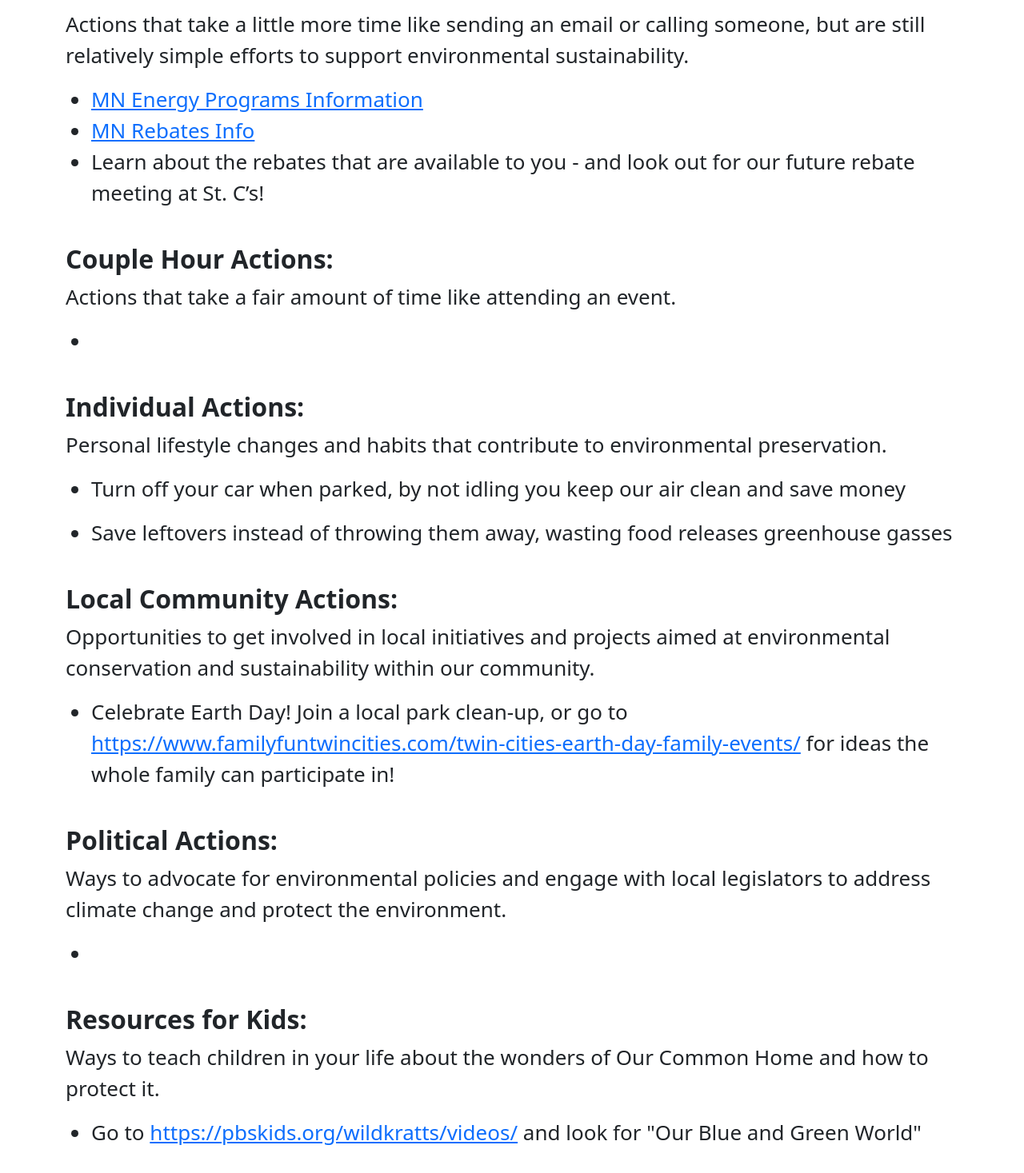
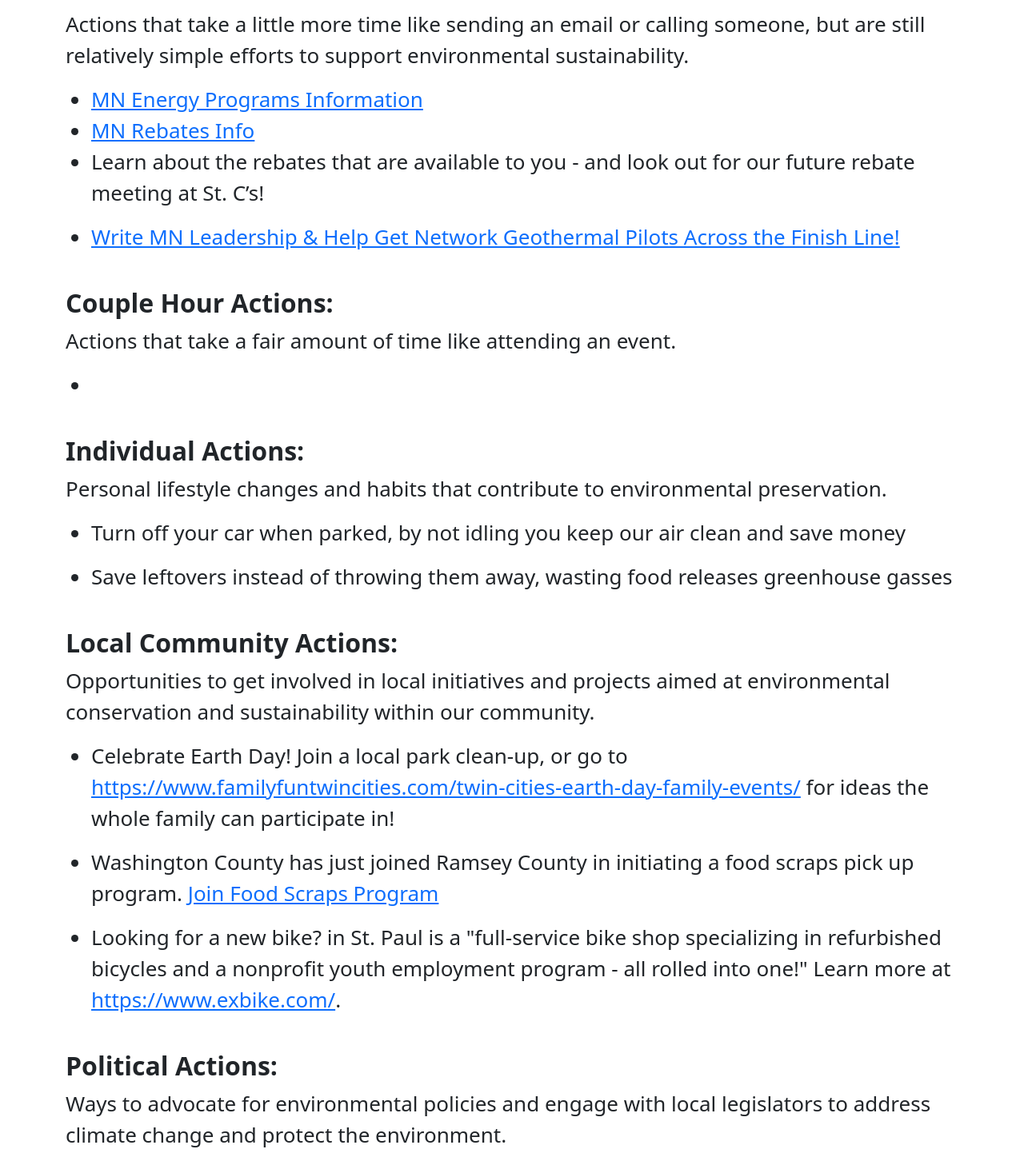
Before and after one commit to nfriesen1/care-for-creation, a React (Create React App) app: page /resources in a window 1280 px wide. Shown: the part 598-2065 px from the top of the page at 80% size. Built offline with nearby package versions, Linux system fonts and the light colour scheme.

Commit message:
adding resources

```diff
--- a/src/pages/Resources.js
+++ b/src/pages/Resources.js
@@ -83,6 +83,16 @@ const Resources = () => {
               for our future rebate meeting at St. C’s!
             </p>
           </li>
+          <li>
+            <a
+              href="https://secure.everyaction.com/JKmLyDOyYk23Ax4AatvgFA2?contactdata=yedRYXzdnAfCMn6iEreASTg2UFLVLsg2bRsOHv6xrjXqIVnDEXaAFpSBjBIxxCLDhnJykWxfq8h2Nu1KJx%2fYCZ+ODEo%2fcoa5FBbMlRsrLTTqn4AWxzlY+xFk4mdZlir8dmZWzPCj3esNWkBDy54fXL8hpRVh6hqc5wIqJwpsT%2fO%2fIqdbDxf54huG125S%2fgYFHl2EtXoeKR7RCzBRyWp2nyDS+K3vo0iGuUByh%2fsqZpNVGsaYjOZEYEVCQCNacfJ00zGdIRR7gUjjBIlkUyuOww%3d%3d&emci=06ac2481-a8f6-ee11-aaf0-7c1e52017038&emdi=4e3567bd-c8f6-ee11-aaf0-7c1e52017038&ceid=2754895"
+              target="_blank"
+              rel="noopener noreferrer"
+            >
+              Write MN Leadership & Help Get Network Geothermal Pilots Across
+              the Finish Line!
+            </a>
+          </li>
         </ul>
         <p>
           <h2 id="action-header">Couple Hour Actions:</h2> Actions that take a
@@ -128,6 +138,35 @@ const Resources = () => {
               for ideas the whole family can participate in!
             </p>
           </li>
+          <li>
+            <p>
+              Washington County has just joined Ramsey County in initiating a
+              food scraps pick up program.{" "}
+              <a
+                href="https://foodscrapspickup.com/ "
+                target="_blank"
+                rel="noopener noreferrer"
+              >
+                Join Food Scraps Program
+              </a>
+            </p>
+          </li>
+          <li>
+            <p>
+              Looking for a new bike? in St. Paul is a
+              "full-service bike shop specializing in refurbished bicycles and a
+              nonprofit youth employment program - all rolled into one!" Learn
+              more at {"  "}
+              <a
+                href="https://www.exbike.com/ "
+                target="_blank"
+                rel="noopener noreferrer"
+              >
+                https://www.exbike.com/
+              </a>
+              .
+            </p>
+          </li>
         </ul>
         <p>
           <h2 id="action-header">Political Actions:</h2> Ways to advocate for
@@ -160,12 +199,17 @@ const Resources = () => {
           <h2 id="action-header">Websites:</h2> Informative websites that give
           valuable insights into how we care for Creation.
         </p>
-          <ul>
-            <li><a href="https://catholicclimatecovenant.org/"
+        <ul>
+          <li>
+            <a
+              href="https://catholicclimatecovenant.org/"
               target="_blank"
               rel="noopener noreferrer"
-            >Catholic Climate Covenant</a></li>
-          </ul>
+            >
+              Catholic Climate Covenant
+            </a>
+          </li>
+        </ul>
         <p>
           <h2 id="action-header">Book List:</h2> Books both scientific and
           spirtual that give the reader to insights into how to care for our
```
